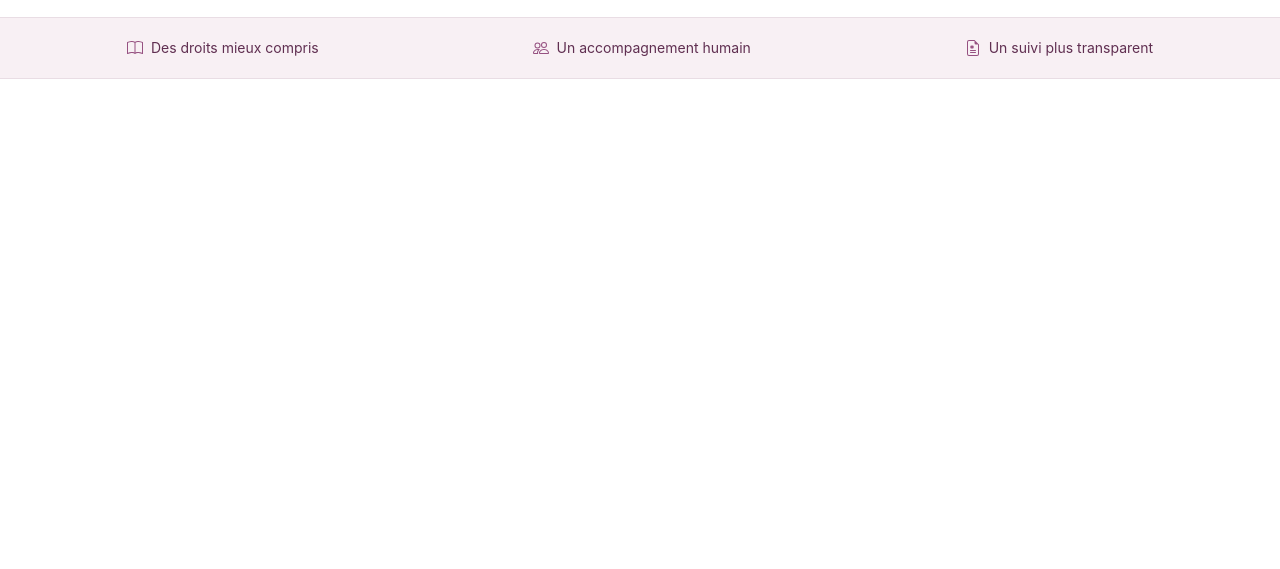
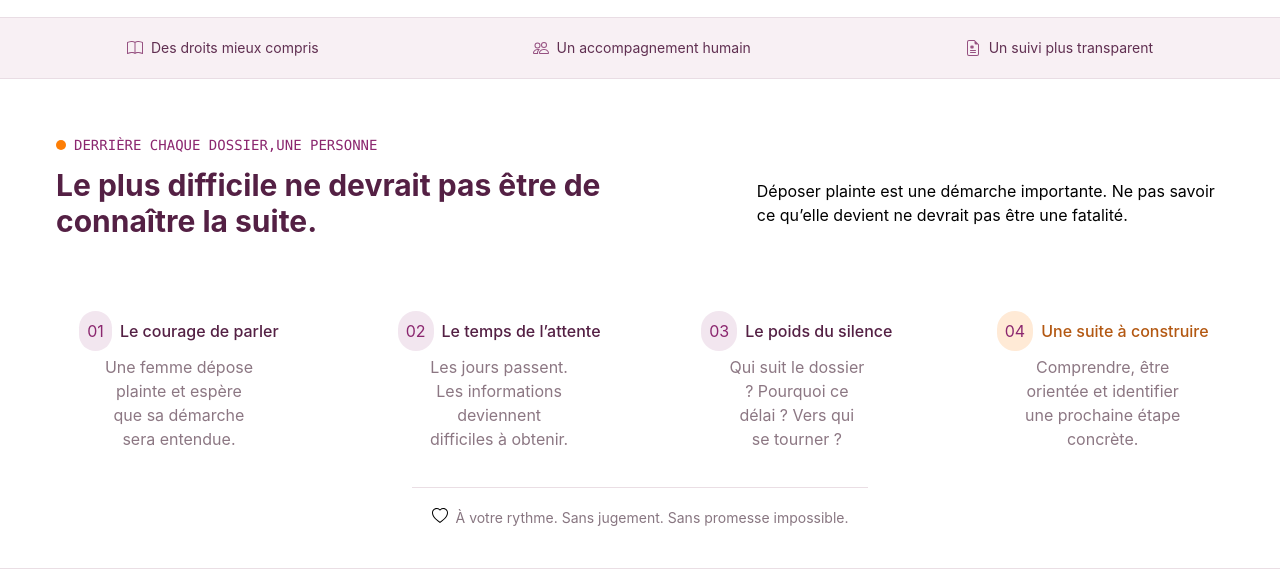
Before and after one commit to SARAH-ACHAHOUI/SARAH-ACHAHOUI-FINAL-PROJECT-html_css, a website: page index.html in a window 1280 px wide. Shown: the part 544-1113 px from the top of the page. Before the commit the page ends 800 px from the top, so only its background shows below. Drawn offline with Linux system fonts and the light colour scheme.

Commit message:
feat:add a third section

```diff
--- a/index.html
+++ b/index.html
@@ -126,7 +126,88 @@
             </div>
         </section>
         <!-- section dyal Derrière -->
+        <section class="flex items-center flex-col justify-around p-5 border-b-1 border-[#eadee4] gap-9 ">
 
+            <div class=" flex flex-col p-9 gap-3">
+                <div class="flex items-center gap-2 font-light text-sm font-mono ">
+                    <div class="bg-[#fd7e05] w-[10px] h-[10px] rounded-[50%]"></div>
+                    <h1 class="text-[#8b276f]"> DERRIÈRE CHAQUE DOSSIER,UNE PERSONNE</h1>
+                </div>
+                <div class="flex items-center justify-between gap-5">
+                    <div class="w-[50%]">
+                        <h1 class="text-3xl font-bold text-[#542044]">Le plus difficile ne devrait pas
+                            être de connaître la suite.</h1>
+                    </div>
+                    <div class="w-[40%]">
+                        <p class="text-">Déposer plainte est une démarche importante. Ne pas savoir ce qu’elle devient
+                            ne devrait pas être
+                            une fatalité.</p>
+                    </div>
+                </div>
+            </div>
+
+
+            <div class="flex items-center  gap-3">
+                <div class="flex items-center flex-col gap-1 text-center">
+                    <div class="flex items-center gap-2">
+                        <div
+                            class="bg-[#f2e6ef] text-[#8b276f] p-2 rounded-full hover:text-[#fd7e05] active:text-[#8b276f]">
+                            01</div>
+                        <h1 class="text-[#542044] font-medium hover:text-[#fd7e05] active:text-[#8b276f]">Le courage de
+                            parler</h1>
+                    </div>
+                    <p class="text-[#8c7783] w-[50%]">Une femme dépose plainte et espère que sa démarche sera entendue.
+                    </p>
+
+                </div>
+                <div class="flex items-center flex-col gap-1 text-center">
+                    <div class="flex items-center gap-2">
+                        <div
+                            class="bg-[#f2e6ef] text-[#8b276f] p-2 rounded-full hover:text-[#fd7e05] active:text-[#8b276f]">
+                            02</div>
+                        <h1 class="text-[#542044] font-medium hover:text-[#fd7e05] active:text-[#8b276f]">Le temps de
+                            l’attente</h1>
+                    </div>
+                    <p class="text-[#8c7783] w-[50%]">Les jours passent. Les informations deviennent difficiles à
+                        obtenir.
+
+                </div>
+                <div class="flex items-center flex-col gap-1 text-center">
+                    <div class="flex items-center gap-2">
+                        <div
+                            class="bg-[#f2e6ef] text-[#8b276f] p-2 rounded-full hover:text-[#fd7e05] active:text-[#8b276f]">
+                            03</div>
+                        <h1 class="text-[#542044] font-medium hover:text-[#fd7e05] active:text-[#8b276f]">Le poids du
+                            silence</h1>
+                    </div>
+                    <p class="text-[#8c7783] w-[50%]">Qui suit le dossier ? Pourquoi ce délai ? Vers qui se tourner ?
+                    </p>
+
+                </div>
+                <div class="flex items-center flex-col gap-1 text-center ">
+                    <div class="flex items-center gap-2">
+                        <div
+                            class="bg-[#ffead6] text-[#8b276f] p-2 rounded-full hover:text-[#fd7e05] active:text-[#8b276f]">
+                            04</div>
+                        <h1 class="text-[#b35812] font-medium hover:text-[#fd7e05] active:text-[#8b276f]">Une suite à
+                            construire</h1>
+                    </div>
+                    <p class="text-[#8c7783] w-[50%]">Comprendre, être orientée et identifier une prochaine étape
+                        concrète.
+                    </p>
+
+                </div>
+
+            </div>
+            <div class="flex p-5 gap-2 border-t-1 border-[#eadee4]">
+                <svg xmlns="http://www.w3.org/2000/svg" width="16" height="16" fill="currentColor" class="bi bi-heart"
+                    viewBox="0 0 16 16">
+                    <path
+                        d="m8 2.748-.717-.737C5.6.281 2.514.878 1.4 3.053c-.523 1.023-.641 2.5.314 4.385.92 1.815 2.834 3.989 6.286 6.357 3.452-2.368 5.365-4.542 6.286-6.357.955-1.886.838-3.362.314-4.385C13.486.878 10.4.28 8.717 2.01zM8 15C-7.333 4.868 3.279-3.04 7.824 1.143q.09.083.176.171a3 3 0 0 1 .176-.17C12.72-3.042 23.333 4.867 8 15" />
+                </svg>
+                <p class="text-[#887681] text-sm">À votre rythme. Sans jugement. Sans promesse impossible.</p>
+            </div>
+        </section>
 
 
 
```
